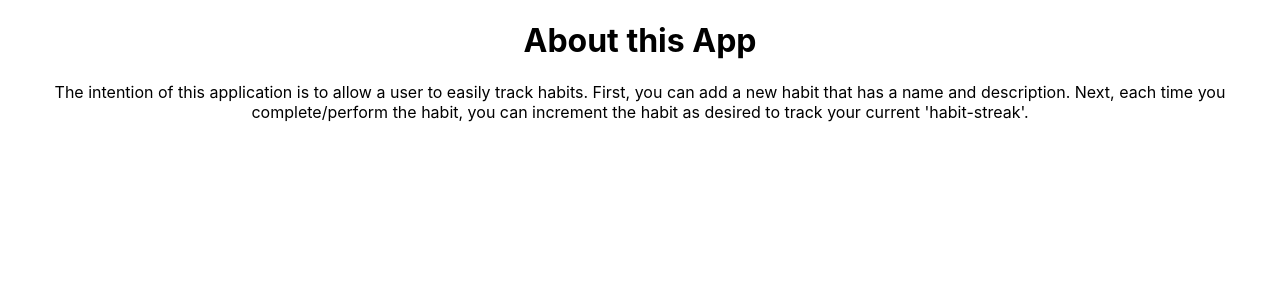
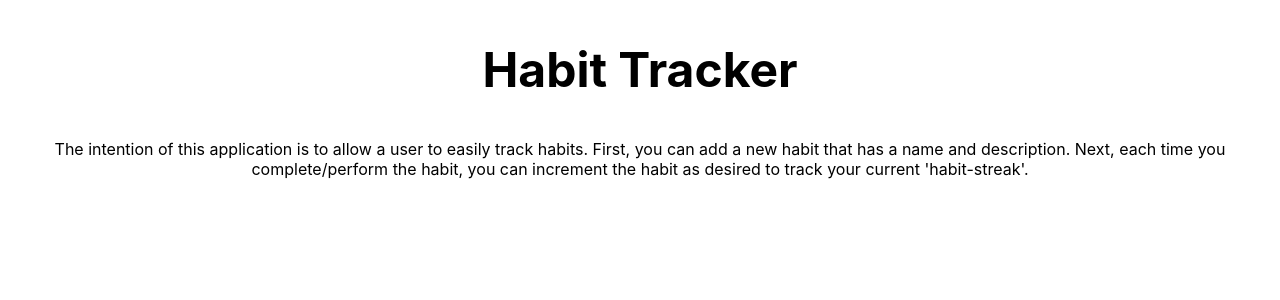
Before and after one commit to aburk3/habit-tracker, a React (Create React App) app in the folder habit-tracker-client/: page /about in a window 1280 px wide. Shown: the top 300 px of the page. Built offline with nearby package versions, Linux system fonts and the light colour scheme.

Commit message:
Added stateless functional component for rendering dynamic headers

```diff
--- a/habit-tracker-client/src/components/About.js
+++ b/habit-tracker-client/src/components/About.js
@@ -1,9 +1,12 @@
 import React from 'react';
+import Header from './Header';
 
 const About = () => {
   return (
     <>
-      <h1>About this App</h1>
+      <h1>
+        <Header />
+      </h1>
       <div>
         The intention of this application is to allow a user to easily track
         habits. First, you can add a new habit that has a name and description.
--- /dev/null
+++ b/habit-tracker-client/src/components/Header.js
@@ -0,0 +1,20 @@
+import React from 'react';
+
+const Header = props => {
+  const getTitle = () => {
+    switch (props.path) {
+      case '/habits':
+        return 'Habit Tracker';
+      case '/new':
+        return 'Create a new habit';
+      case '/about':
+        return 'About this App';
+      default:
+        return 'Habit Tracker';
+    }
+  };
+
+  return <h2>{getTitle()}</h2>;
+};
+
+export default Header;
--- a/habit-tracker-client/src/containers/HabitForm.js
+++ b/habit-tracker-client/src/containers/HabitForm.js
@@ -4,6 +4,7 @@ import { connect } from 'react-redux';
 import Button from '../components/UI/Button/Button';
 import { updateHabitFormData } from '../actions/habitForm';
 import { createHabit } from '../actions/habits';
+import Header from '../components/Header';
 
 import './HabitForm.css';
 
@@ -25,7 +26,9 @@ class HabitForm extends Component {
 
     return (
       <div>
-        <h1>Create a New Habit</h1>
+        <h1>
+          <Header path={this.props.location.pathname} />
+        </h1>
         <form onSubmit={this.handleOnSubmit}>
           <div className="Input1">
             <label htmlFor="name">Name:</label>
--- a/habit-tracker-client/src/containers/Habits.js
+++ b/habit-tracker-client/src/containers/Habits.js
@@ -5,6 +5,7 @@ import HabitCard from '../components/HabitCard/HabitCard';
 import Button from '../components/UI/Button/Button';
 import { getHabits } from '../actions/habits';
 import './Habits.css';
+import Header from '../components/Header';
 
 class Habits extends Component {
   componentDidMount() {
@@ -22,7 +23,9 @@ class Habits extends Component {
   render() {
     return (
       <div className="HabitsContainer">
-        <h1>Daily Habits</h1>
+        <h1>
+          <Header path={this.props.location.pathname} />
+        </h1>
         <Button btnStyle="Create" clicked={this.addHabitHandler}>
           Add Habit
         </Button>
```
